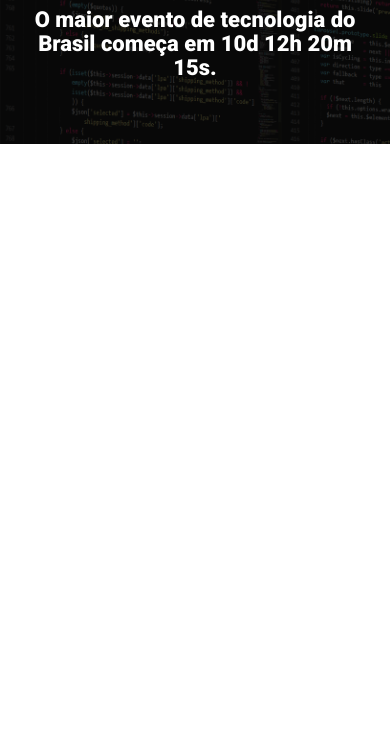
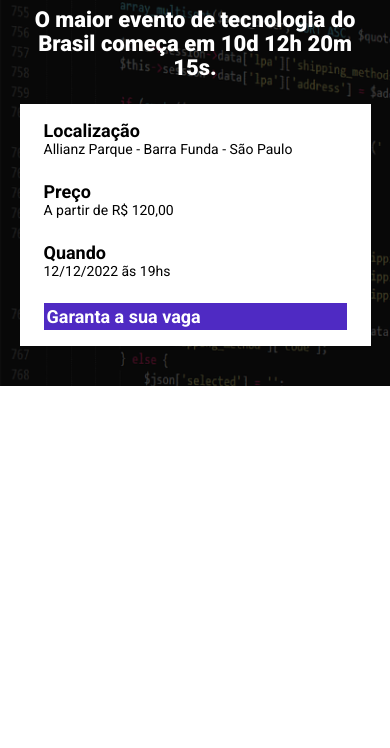
Before and after one commit to elisafa/ebac_tech_talks, a website built with Parcel: page src/index.html in a window 390 px wide. Shown: the part 96-844 px from the top of the page. Built offline with nearby package versions, Linux system fonts and the light colour scheme.

Commit message:
Criado sessões Hero e os componentes

```diff
--- a/src/index.html
+++ b/src/index.html
@@ -5,11 +5,14 @@
     <meta http-equiv="X-UA-Compatible" content="IE=edge" />
     <meta name="viewport" content="width=device-width, initial-scale=1.0" />
     <link rel="stylesheet" href="styles/main.scss" />
-    <title>EBAC Tech Talks</title>
-    <link rel="preconnect" href="https://fonts.googleapis.com">
-<link rel="preconnect" href="https://fonts.gstatic.com" crossorigin>
-<link href="https://fonts.googleapis.com/css2?family=Roboto:wght@400;700;900&display=swap" rel="stylesheet">
+    <link rel="preconnect" href="https://fonts.googleapis.com" />
+    <link rel="preconnect" href="https://fonts.gstatic.com" crossorigin />
+    <link
+      href="https://fonts.googleapis.com/css2?family=Roboto:wght@400;700;900&display=swap"
+      rel="stylesheet"
+    />
   </head>
+  <title>EBAC Tech Talks</title>
   <body>
     <header class="hero">
       <div class="container">
@@ -17,6 +20,24 @@
         <p class="hero__text">
           O maior evento de tecnologia do Brasil começa em 10d 12h 20m 15s.
         </p>
+
+        <div class="infos-bar">
+          <ul class="infos-bar__infos">
+            <li class="infos-bar__infos__item">
+              <b>Localização</b>
+              Allianz Parque - Barra Funda - São Paulo
+            </li>
+            <li class="infos-bar__infos__item">
+              <b>Preço</b>
+              A partir de R$ 120,00
+            </li>
+            <li class="infos-bar__infos__item">
+              <b>Quando</b>
+              12/12/2022 ãs 19hs
+            </li>
+          </ul>
+          <a href="#" class="button button--primary"> Garanta a sua vaga </a>
+        </div>
       </div>
     </header>
 
--- /dev/null
+++ b/src/styles/components/_buttons.scss
@@ -0,0 +1,23 @@
+.button {
+  padding: 3px;
+  font-size: 18px;
+  font-weight: bold;
+  text-decoration: none;
+  text-align: center;
+  white-space: nowrap;
+
+  &--primary {
+    color: #fff;
+    background-color: #4f2ac3;
+  }
+
+  @media (max-width: 640px) {
+    display: block;
+    width: 100%;
+  }
+
+  @media (max-width: 1024px) {
+    display: flex;
+    align-items: center;
+  }
+}
--- /dev/null
+++ b/src/styles/components/_infos_bar.scss
@@ -0,0 +1,40 @@
+.infos-bar {
+  padding: 16px 24px;
+  background-color: #fff;
+  display: flex;
+  justify-content: space-between;
+
+  &__infos {
+    display: flex;
+    gap: 40px;
+
+    &__item {
+      font-size: 14px;
+      color: #000;
+
+      b {
+        color: #000;
+        font-size: 18px;
+        display: block;
+      }
+    }
+  }
+
+  @media (max-width: 640px) {
+    display: block;
+
+    &__infos {
+      display: block;
+
+      &__item {
+        margin-bottom: 24px;
+      }
+    }
+  }
+
+  @media (max-width: 1024px) {
+    &__infos {
+      gap: 16px;
+    }
+  }
+}
--- a/src/styles/main.scss
+++ b/src/styles/main.scss
@@ -1,24 +1,25 @@
-@use 'hero';
+@use "hero";
+@use "./components/infos_bar";
+@use "./components/buttons";
 
-*{
+* {
   margin: 0;
   padding: 0;
   box-sizing: border-box;
   font-family: Roboto, "sans-serif";
   color: #fff;
+  list-style: none;
 }
 
-.container{
+.container {
   max-width: 960px;
   width: 100%;
   margin: 0 auto;
 
-    @media (max-width: 640px){
+  @media (max-width: 640px) {
     max-width: 80%;
-
   }
-    @media (max-width: 1024px){
+  @media (max-width: 1024px) {
     max-width: 90%;
-
   }
 }
```
Also changed, not shown: src/styles/_hero.scss (+8 -8 lines). Lines whose indentation alone changed are shown as unchanged.
